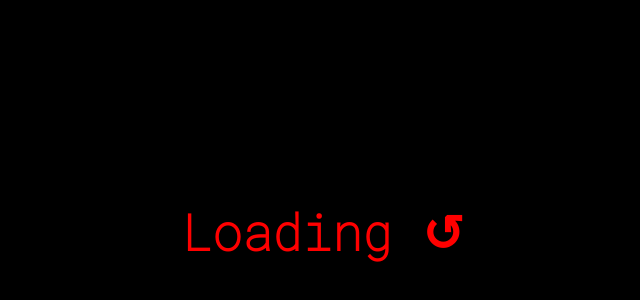
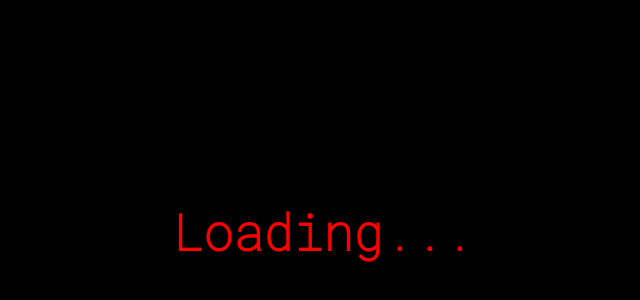
Before and after one commit to At0mXploit/At0m, a plain HTML site: page index.html in a window 1280 px wide. Shown: the part 168-468 px from the top of the page, without its empty margins (317-957 px from the left). Drawn offline with Linux system fonts and the light colour scheme.

Commit message:
Update index.html

```diff
--- a/index.html
+++ b/index.html
@@ -99,7 +99,7 @@
       }
     }
 
-    const phrases = ['At0m', "LEts Pwn'..'", 'Loading ↺'];
+    const phrases = ['At0m', "LEts Pwn'..'", 'Loading...'];
     const el = document.querySelector('.text');
     const fx = new TextScramble(el);
 
```
